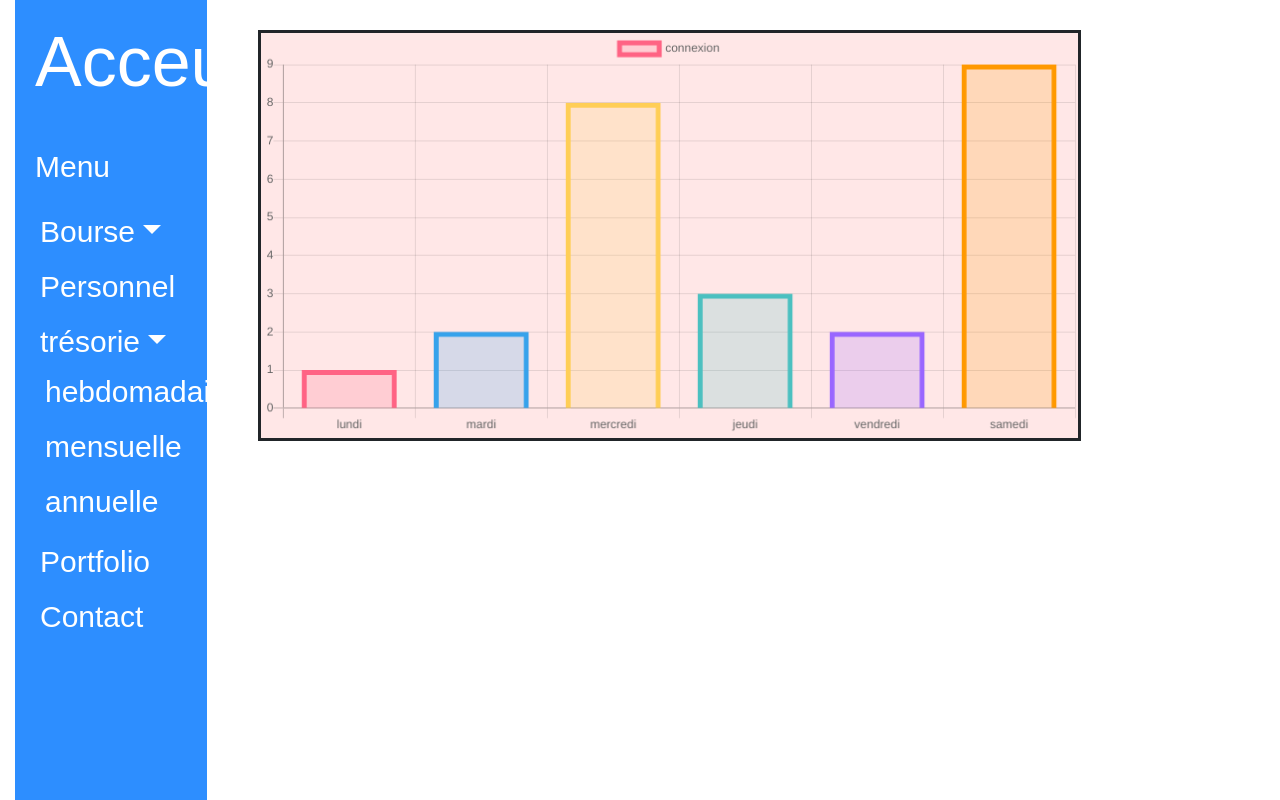
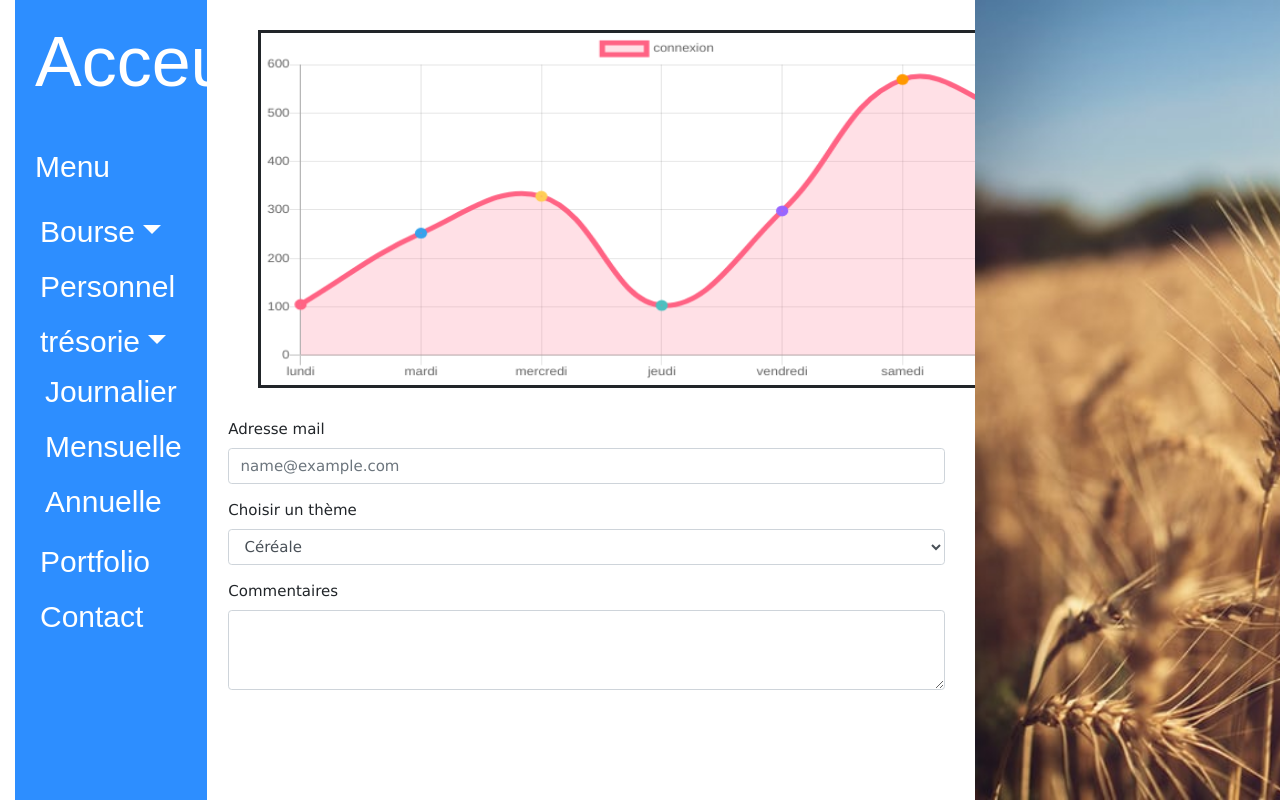
Before and after one commit to christopher85/page-admin, a plain HTML site: page index.html in a window 1280 px wide. Both pictures are taken after a click on the link "trésorie". Drawn offline with nearby package versions, Linux system fonts and the light colour scheme; a web font is replaced by a local one.

Commit message:
fin graphique + ajout img

```diff
--- a/css/style.css
+++ b/css/style.css
@@ -26,6 +26,7 @@ li{
     padding: 5px;
 }
 
+
 .container{
     max-width: 2000px;
 }
@@ -35,6 +36,14 @@ li{
 
 canvas{
     border: 3px solid;
-    background-color: rgba(255, 217, 217, 0.63);
+    background-color: rgb(255, 255, 255);
     margin: 30px;
+    width: 800px !important;
 }
+/*image
+==============*/
+
+img{
+    height: 100vh;
+    position: fixed;
+}
--- a/index.html
+++ b/index.html
@@ -21,6 +21,8 @@
 
          <script defer src="https://use.fontawesome.com/releases/v5.0.13/js/solid.js" integrity="sha384-tzzSw1/Vo+0N5UhStP3bvwWPq+uvzCMfrN1fEFe+xBmv1C/AtVX5K0uZtmcHitFZ" crossorigin="anonymous"></script>
          <script defer src="https://use.fontawesome.com/releases/v5.0.13/js/fontawesome.js" integrity="sha384-6OIrr52G08NpOFSZdxxz1xdNSndlD4vdcf/q2myIUVO0VsqaGHJsB0RaBE01VTOY" crossorigin="anonymous"></script>
+
+
     </head>
 
     <body>
@@ -44,9 +46,9 @@
                                             <a href="#homeSubmenu" data-toggle="collapse" aria-expanded="false" class="dropdown-toggle">Bourse</a>
 
                                     <ul class="collapse list-unstyled" id="homeSubmenu">
-                                        <li><a href="#">céréale</a></li>
-                                        <li><a href="#">bétail</a></li>
-                                        <li><a href="#">pétrole</a></li>
+                                        <li><a href="">Céréale</a></li>
+                                        <li><a href="#">Bétail</a></li>
+                                        <li><a href="#">Gasoil</a></li>
                                     </ul>
                                         </li>
 
@@ -58,9 +60,9 @@
                                             <a href="#homeSubmenu1" data-toggle="collapse" aria-expanded="false" class="dropdown-toggle">trésorie</a>
 
                                             <ul class="collapse list-unstyled" id="homeSubmenu1">
-                                                <li><a href="#">hebdomadaire</a></li>
-                                                <li><a href="#">mensuelle</a></li>
-                                                <li><a href="#">annuelle</a></li>
+                                                <li><a href="#">Journalier</a></li>
+                                                <li><a href="#">Mensuelle</a></li>
+                                                <li><a href="#">Annuelle</a></li>
                                             </ul>
                                         </li>
 
@@ -73,27 +75,26 @@
                     </div>
                 </div>
 
-                <div class="col-md-8">
-
-
+                <div class="col-md-7">
                     <script src="https://cdn.jsdelivr.net/npm/chart.js@2.8.0"></script>
 
                     <canvas id="myChart"></canvas>
                     <script>
                         var ctx = document.getElementById('myChart');
-var myChart = new Chart(ctx, {
-    type: 'bar',
+                        var mylineChart = new Chart(ctx, {
+                            type: 'line',
                             data: {
-        labels: ['lundi', 'mardi', 'mercredi', 'jeudi','vendredi','samedi'],
+                                labels: ['lundi', 'mardi', 'mercredi', 'jeudi', 'vendredi', 'samedi','dimanche'],
                                 datasets: [{
                                     label: 'connexion',
-            data: [1, 2, 8, 3, 2, 9],
+                                    data: [105, 252, 328, 103, 298, 569, 485],
                                     backgroundColor: [
                                         'rgba(255, 99, 132, 0.2)',
                                         'rgba(54, 162, 235, 0.2)',
                                         'rgba(255, 206, 86, 0.2)',
                                         'rgba(75, 192, 192, 0.2)',
                                         'rgba(153, 102, 255, 0.2)',
+                                        'rgba(255, 153, 0, 0.2)',
                                         'rgba(255, 153, 0, 0.2)'
                                     ],
                                     borderColor: [
@@ -102,6 +103,7 @@ var myChart = new Chart(ctx, {
                                         'rgba(255, 206, 86, 1)',
                                         'rgba(75, 192, 192, 1)',
                                         'rgba(153, 102, 255, 1)',
+                                        'rgba(255, 153, 0, 1)',
                                         'rgba(255, 153, 0, 1)'
                                     ],
                                     borderWidth: 5
@@ -118,9 +120,32 @@ var myChart = new Chart(ctx, {
                             }
                         });
                     </script>
+                    <form>
+                        <div class="form-group">
+                            <label for="exampleFormControlInput1">Adresse mail</label>
+                            <input type="email" class="form-control" id="exampleFormControlInput1" placeholder="name@example.com">
+                        </div>
+                        <div class="form-group">
+                            <label for="exampleFormControlSelect1">Choisir un thème</label>
+                            <select class="form-control" id="exampleFormControlSelect1">
+                                <option>Céréale</option>
+                                <option>Bétail</option>
+                                <option>Gasoil</option>
+                                <option>Trésorie</option>
+                                <option>Personnel</option>
+                            </select>
+                        </div>
+
+                        <div class="form-group">
+                            <label for="exampleFormControlTextarea1">Commentaires</label>
+                            <textarea class="form-control" id="exampleFormControlTextarea1" rows="3"></textarea>
+                        </div>
+                    </form>
+                    </div>
+                        <div class="col-md-3">
+                            <img src="ressource/image/ble.jpg">
 
                         </div>
-
                     </div>
                     </div>
 
```
Also changed, not shown: ressource/image/ble.jpg (added). Lines whose indentation alone changed are shown as unchanged.
